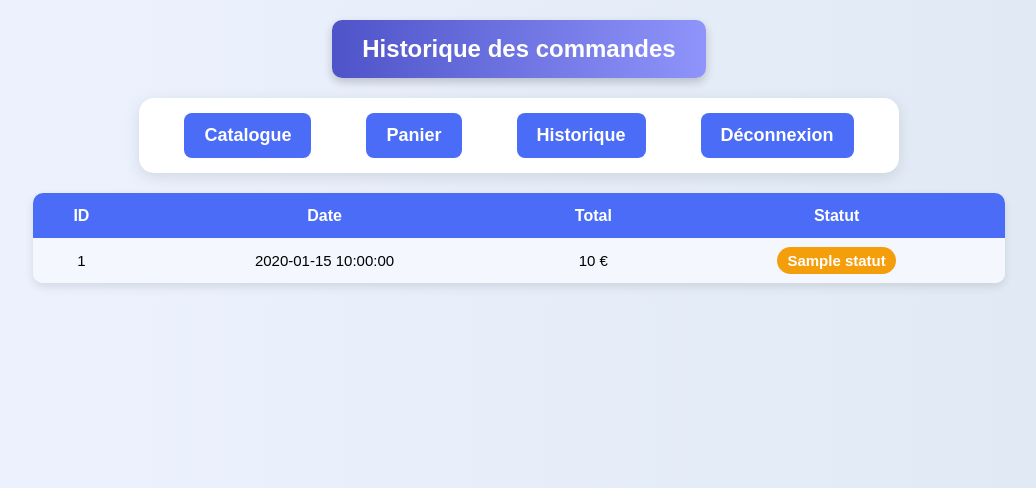
After one commit to YOUCEF27YS/magasin_informatique, a Flask app: template templates/historique.html in a window 1280 px wide. The commit adds this page. Shown: the top 488 px of the page, without its empty margins (121-1157 px from the left). Run offline with Flask 3, Linux system fonts and the light colour scheme; the template is opened without the code that fills it: most values are stand-ins (such as "Sample title", 1, 10 or a date in 2020).

Commit message:
Amelioration interface client panier historique admin

```diff
--- a/app.py
+++ b/app.py
@@ -71,21 +71,37 @@ def admin():
 
     cursor = db.cursor(dictionary=True)
 
+    # Produits
     cursor.execute("SELECT * FROM produits")
     produits = cursor.fetchall()
 
+    # Clients
+    cursor.execute("SELECT * FROM clients")
+    clients = cursor.fetchall()
+
+    # Nombre commandes
+    cursor.execute("SELECT COUNT(*) AS total FROM commandes")
+    nb_commandes = cursor.fetchone()["total"]
+
+    # Chiffre d'affaires
     cursor.execute("""
-        SELECT id, nom, prenom, email
-        FROM clients
+        SELECT SUM(total) AS ca
+        FROM commandes
+        WHERE statut='Payée'
     """)
-    clients = cursor.fetchall()
+
+    resultat = cursor.fetchone()
+
+    chiffre_affaires = resultat["ca"] if resultat["ca"] else 0
 
     cursor.close()
 
     return render_template(
         "admin.html",
         produits=produits,
-        clients=clients
+        clients=clients,
+        nb_commandes=nb_commandes,
+        chiffre_affaires=chiffre_affaires
     )
 
 
@@ -284,6 +300,31 @@ def inscription():
         return redirect("/login")
 
     return render_template("inscription.html")
+@app.route("/historique/<int:id_client>")
+def historique(id_client):
+
+    cursor = db.cursor(dictionary=True)
+
+    cursor.execute("""
+        SELECT
+            commandes.id,
+            commandes.date_commande,
+            commandes.total,
+            commandes.statut
+        FROM commandes
+        WHERE id_client=%s
+        ORDER BY date_commande DESC
+    """, (id_client,))
+
+    commandes = cursor.fetchall()
+
+    cursor.close()
+
+    return render_template(
+        "historique.html",
+        commandes=commandes,
+        id_client=id_client
+    )
 
 # ==========================
 # COMMANDER
@@ -468,17 +509,81 @@ def panier(id_client):
 @app.route("/paiement/<int:id_client>", methods=["GET", "POST"])
 def paiement(id_client):
 
+    cursor = db.cursor(dictionary=True)
+
+    cursor.execute("""
+        SELECT
+            panier.id_produit,
+            panier.quantite,
+            produits.prix,
+            produits.prix * panier.quantite AS total
+
+        FROM panier
+
+        JOIN produits
+        ON produits.id = panier.id_produit
+
+        WHERE panier.id_client=%s
+    """, (id_client,))
+
+    produits = cursor.fetchall()
+
+    total_panier = sum(
+        produit["total"]
+        for produit in produits
+    )
+
     if request.method == "POST":
+
+        cursor.execute("""
+            INSERT INTO commandes
+            (id_client, date_commande, total, statut)
+            VALUES
+            (%s, NOW(), %s, 'Payée')
+        """, (
+            id_client,
+            total_panier
+        ))
+
+        db.commit()
+
+        id_commande = cursor.lastrowid
+
+        for produit in produits:
+
+            cursor.execute("""
+                INSERT INTO details_commandes
+                (id_commande, id_produit, quantite, prix_unitaire)
+                VALUES
+                (%s,%s,%s,%s)
+            """, (
+                id_commande,
+                produit["id_produit"],
+                produit["quantite"],
+                produit["prix"]
+            ))
+
+        cursor.execute("""
+            DELETE FROM panier
+            WHERE id_client=%s
+        """, (id_client,))
+
+        db.commit()
+
+        cursor.close()
 
         return render_template(
             "confirmation.html",
             id_client=id_client,
-            id_commande=1,
-            total_panier=0
+            id_commande=id_commande,
+            total_panier=total_panier
         )
 
+    cursor.close()
+
     return render_template(
-        "paiement.html"
+        "paiement.html",
+        total_panier=total_panier
     )
 
 # ==========================
--- a/static/style.css
+++ b/static/style.css
@@ -393,3 +393,82 @@ button:hover{
 
     transform:translateY(-3px);
 }
+.statut-paye{
+    background:#22c55e;
+    color:white;
+    padding:5px 10px;
+    border-radius:20px;
+    font-weight:bold;
+}
+
+.statut-attente{
+    background:#f59e0b;
+    color:white;
+    padding:5px 10px;
+    border-radius:20px;
+    font-weight:bold;
+}
+.dashboard{
+    display:flex;
+    justify-content:center;
+    gap:25px;
+    flex-wrap:wrap;
+    margin:30px 0;
+}
+
+.card-admin{
+    width:220px;
+    background:white;
+    padding:25px;
+    border-radius:15px;
+    box-shadow:0 4px 15px rgba(0,0,0,0.1);
+}
+
+.card-admin h3{
+    color:#4a6cf7;
+    font-size:32px;
+    margin:0;
+}
+
+.card-admin p{
+    font-size:18px;
+    color:#555;
+}
+.header-client{
+    margin-top:20px;
+    margin-bottom:30px;
+}
+
+.welcome{
+    font-size:18px;
+    color:#555;
+    margin-bottom:20px;
+}
+
+.navbar{
+    width:fit-content;
+    margin:auto;
+
+    display:flex;
+    gap:15px;
+
+    background:white;
+
+    padding:15px 25px;
+
+    border-radius:15px;
+
+    box-shadow:0 4px 15px rgba(0,0,0,0.1);
+}
+
+.navbar a{
+    background:#4a6cf7;
+    color:white;
+    padding:12px 20px;
+    border-radius:8px;
+    font-weight:bold;
+}
+
+.navbar a:hover{
+    background:#3155ef;
+}
--- /dev/null
+++ b/templates/historique.html
@@ -0,0 +1,66 @@
+<!DOCTYPE html>
+<html>
+
+<head>
+    <title>Historique</title>
+    <link rel="stylesheet"
+          href="{{ url_for('static', filename='style.css') }}">
+</head>
+
+<body>
+
+<div class="container">
+
+    <h2>Historique des commandes</h2>
+
+    <div class="navbar">
+
+        <a href="/client/{{ id_client }}">Catalogue</a>
+
+        <a href="/panier/{{ id_client }}">Panier</a>
+
+        <a href="/historique/{{ id_client }}">Historique</a>
+
+        <a href="/">Déconnexion</a>
+
+    </div>
+
+    <table>
+
+        <tr>
+            <th>ID</th>
+            <th>Date</th>
+            <th>Total</th>
+            <th>Statut</th>
+        </tr>
+
+        {% for commande in commandes %}
+
+        <tr>
+            <td>{{ commande.id }}</td>
+            <td>{{ commande.date_commande }}</td>
+            <td>{{ commande.total }} €</td>
+            <td>
+
+{% if commande.statut == "Payée" %}
+<span class="statut-paye">
+    {{ commande.statut }}
+</span>
+
+{% else %}
+<span class="statut-attente">
+    {{ commande.statut }}
+</span>
+{% endif %}
+
+</td>
+        </tr>
+
+        {% endfor %}
+
+    </table>
+
+</div>
+
+</body>
+</html>
```
Also changed, not shown: templates/admin.html (+63 -25 lines), templates/client.html (+27 -6 lines).
